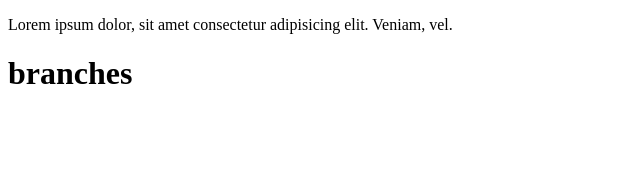
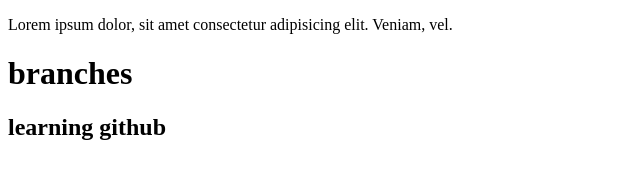
Before and after one commit to Peshmoh/peshgit, a plain HTML site: page index.html in a window 1280 px wide. Shown: the whole page, without its empty margins (0-640 px from the left). Drawn offline with Linux system fonts and the light colour scheme.

Commit message:
Update index.html

```diff
--- a/index.html
+++ b/index.html
@@ -8,5 +8,6 @@
 <body>
     <p>Lorem ipsum dolor, sit amet consectetur adipisicing elit. Veniam, vel.</p>
     <h1>branches</h1>
+    <h2>learning github</h2>
 </body>
 </html>
```
